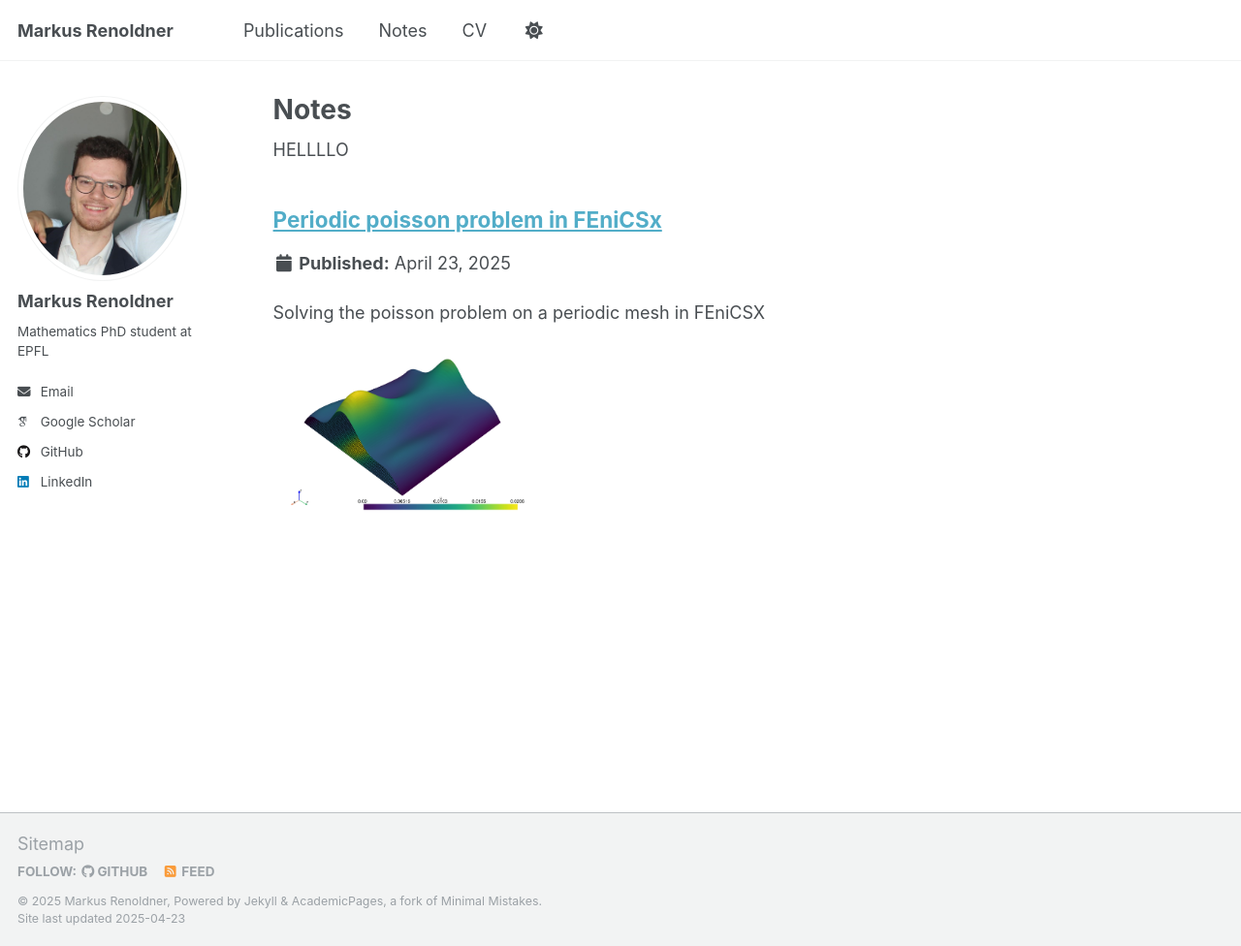
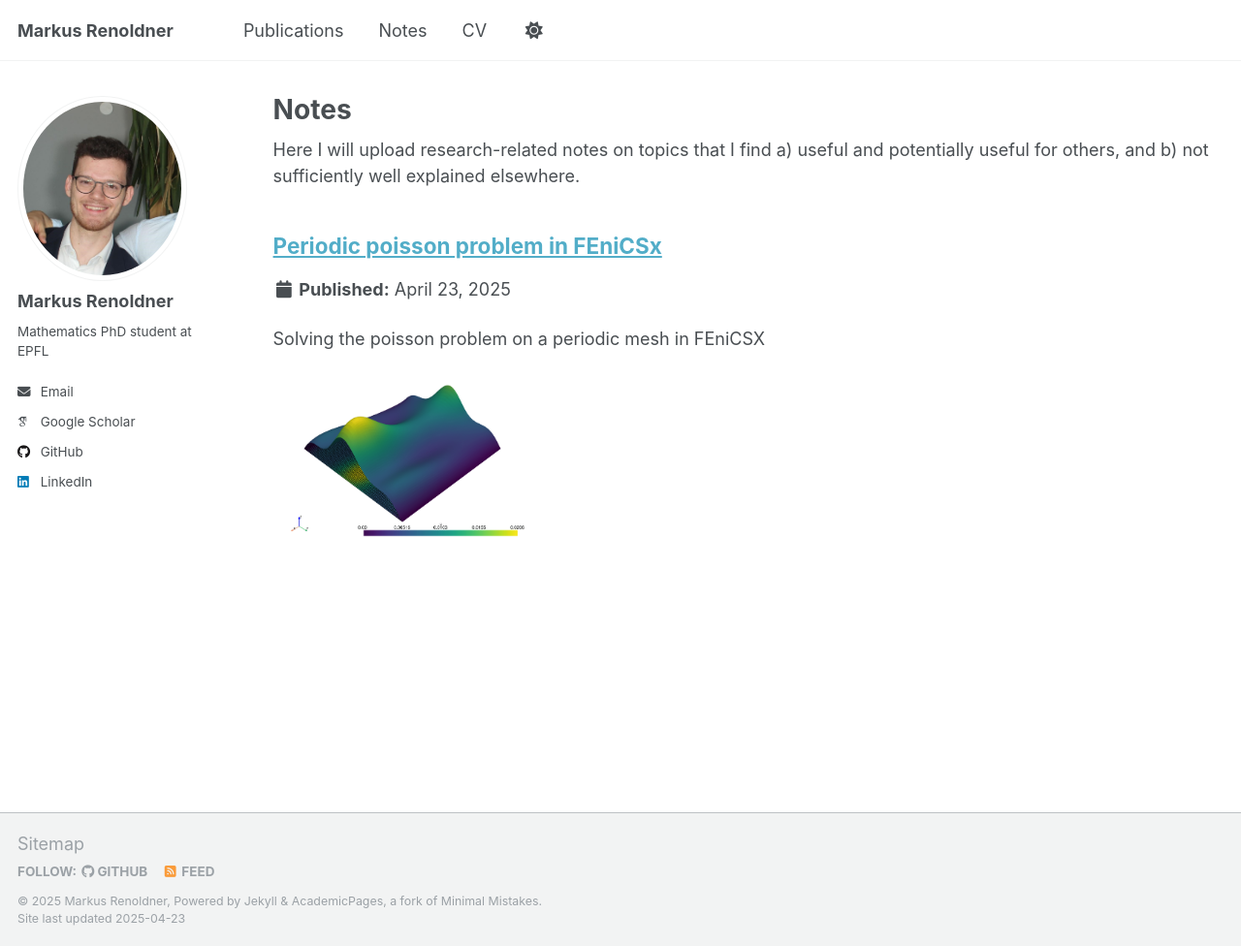
Before and after one commit to markusrenoldner/website, a Jekyll site: the page built from _pages/portfolio.html, in a window 1280 px wide and 976 px high. Shown: the whole window at 97% size. Built offline with Jekyll 4.4.1, drawn with Linux system fonts in a browser that asks for light colours; some web fonts are replaced.

Commit message:
Update portfolio.html

```diff
--- a/_pages/portfolio.html
+++ b/_pages/portfolio.html
@@ -7,7 +7,10 @@ author_profile: true
 
 {% include base_path %}
 
-HELLLLO
+Here I will upload research-related notes on topics that I find
+
+a) useful and potentially useful for others, and
+b) not sufficiently well explained elsewhere.
 
 {% for post in site.portfolio %}
   {% include archive-single.html %}
```
